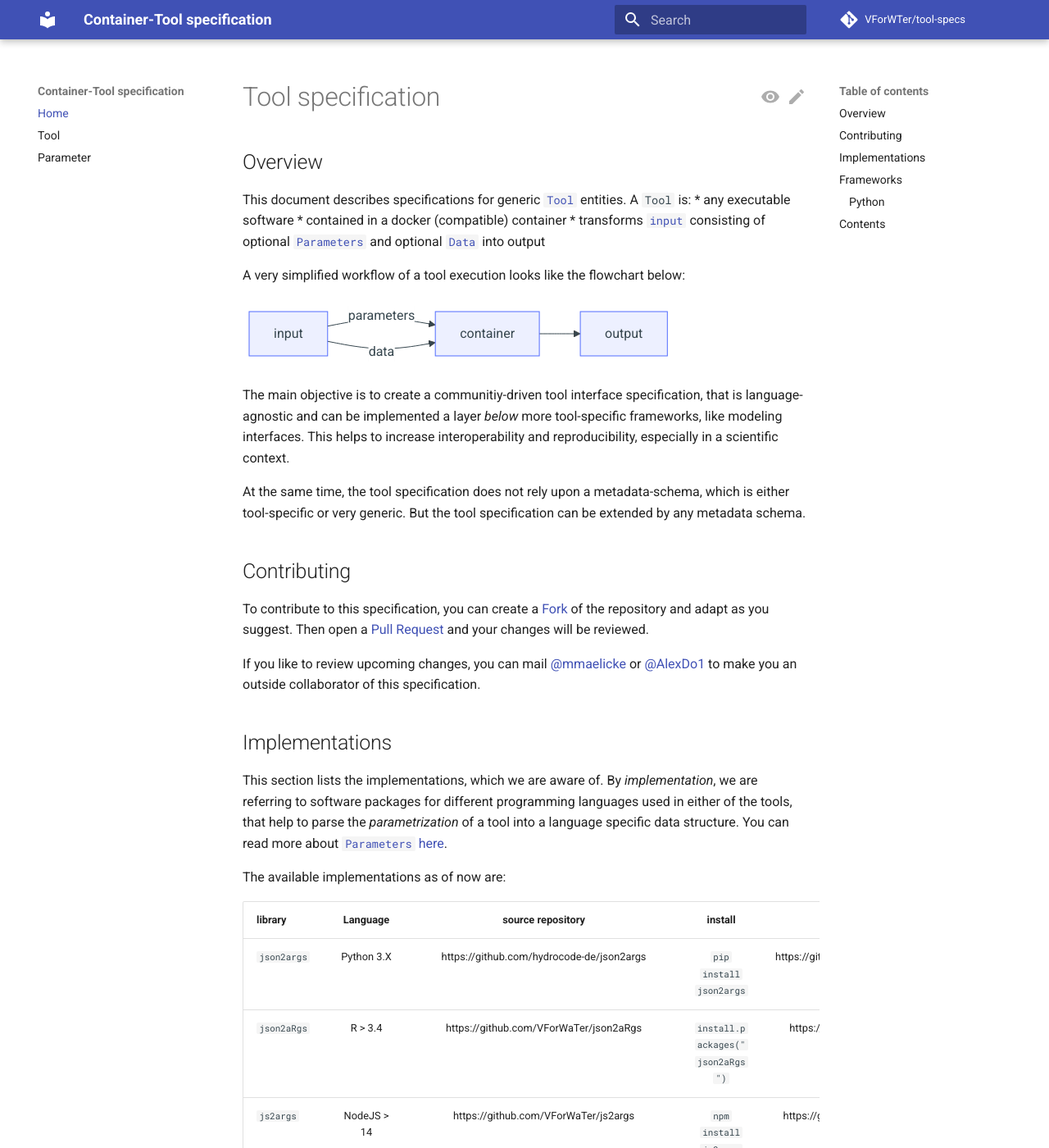
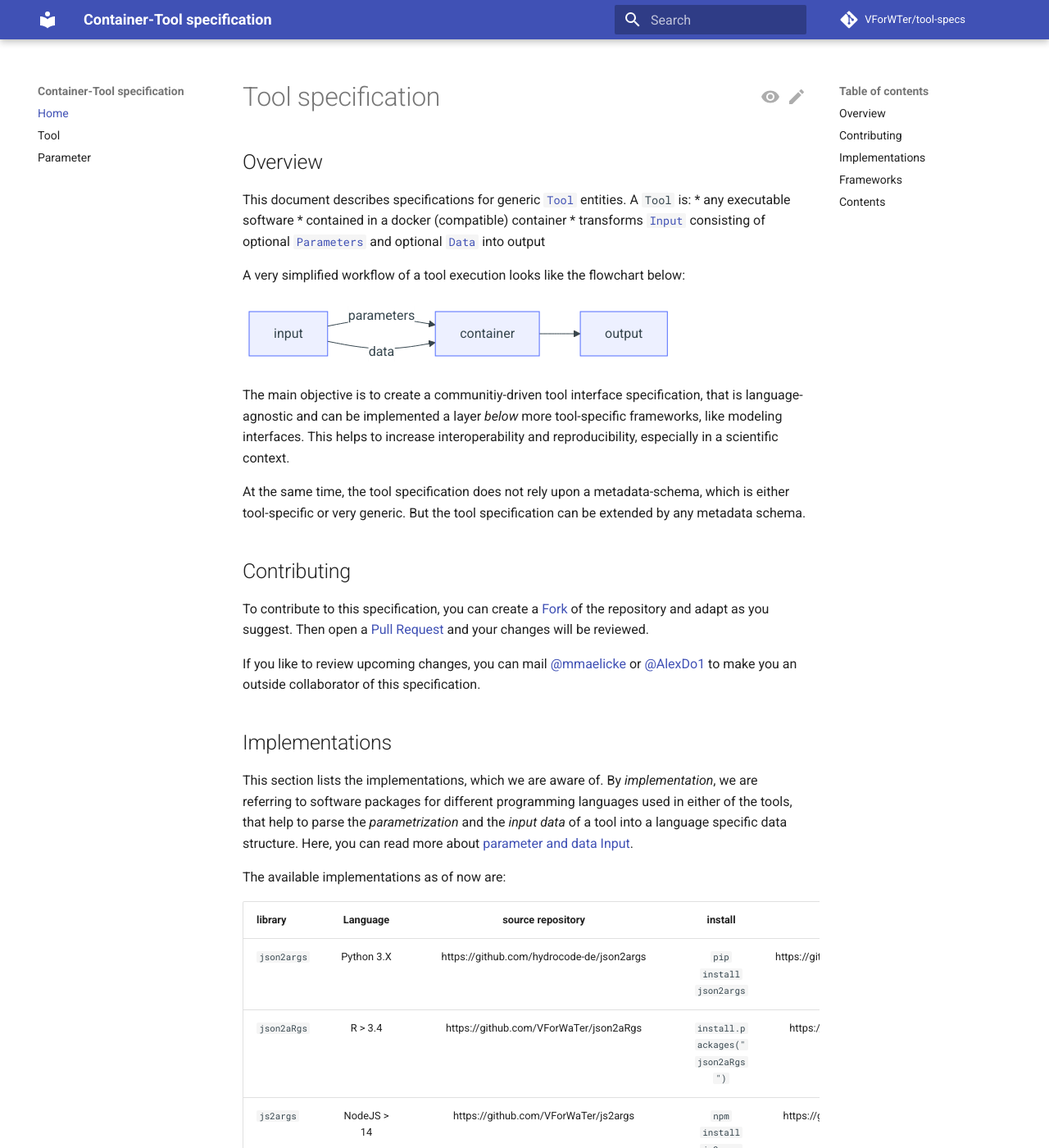
Before and after one commit to VForWaTer/tool-specs, an MkDocs documentation site: the page built from docs/README.md, in a window 1280 px wide and 1400 px high. Shown: the whole window at 82% size. Built offline with MkDocs 1.6.1 and Material for MkDocs 9.7.7, drawn with Linux system fonts in a browser that asks for light colours; emoji names are drawn with the system emoji font; comment, search, counter and statistics services are not loaded; some of the changed lines change nothing that is shown; some of the changed text lies outside the part shown.

Commit message:
Update README.md

```diff
--- a/docs/README.md
+++ b/docs/README.md
@@ -5,7 +5,7 @@
 This document describes specifications for generic [`Tool`](./tool.md) entities. A `Tool` is:
 *  any executable software
 *  contained in a docker (compatible) container
-*  transforms [`input`](./input.md) consisting of optional [`Parameters`](./parameter.md#Parameters) and optional [`Data`](./input.md#Data) into output
+*  transforms [`Input`](./input.md) consisting of optional [`Parameters`](./input.md#parameters-file-specification) and optional [`Data`](./input.md#data-file-specification) into output
 
 A very simplified workflow of a tool execution looks like the flowchart below:
 
@@ -38,8 +38,8 @@
 
 This section lists the implementations, which we are aware of. By *implementation*,
 we are referring to software packages for different programming languages used
-in either of the tools, that help to parse the *parametrization* of a tool into
-a language specific data structure. You can read more about [`Parameters` here](./parameter.md).
+in either of the tools, that help to parse the *parametrization* and the *input data* of a tool into
+a language specific data structure. Here, you can read more about [parameter and data Input](./input.md).
 
 The available implementations as of now are:
 
@@ -89,13 +89,11 @@
 The listed solutions will take some of the management boilerplate from you and
 might turn out useful.
 
-### Python
-
-* [`toolbox-runner`](https://github.com/hydrocode-de/tool-runner)
-* [`tool-runner-js`](https://github.com/hydrocode-de/tool-runner-js)
+* [`toolbox-runner`](https://github.com/hydrocode-de/tool-runner) (Python)
+* [`tool-runner-js`](https://github.com/hydrocode-de/tool-runner-js) (NodeJS)
 
 
 ## Contents
 
 * [`Tool`](./tool.md) specification
-* [`Input (Parameters and Data)`](./parameter.md) specification
+* [`Input (Parameters and Data)`](./input.md) specification
```
